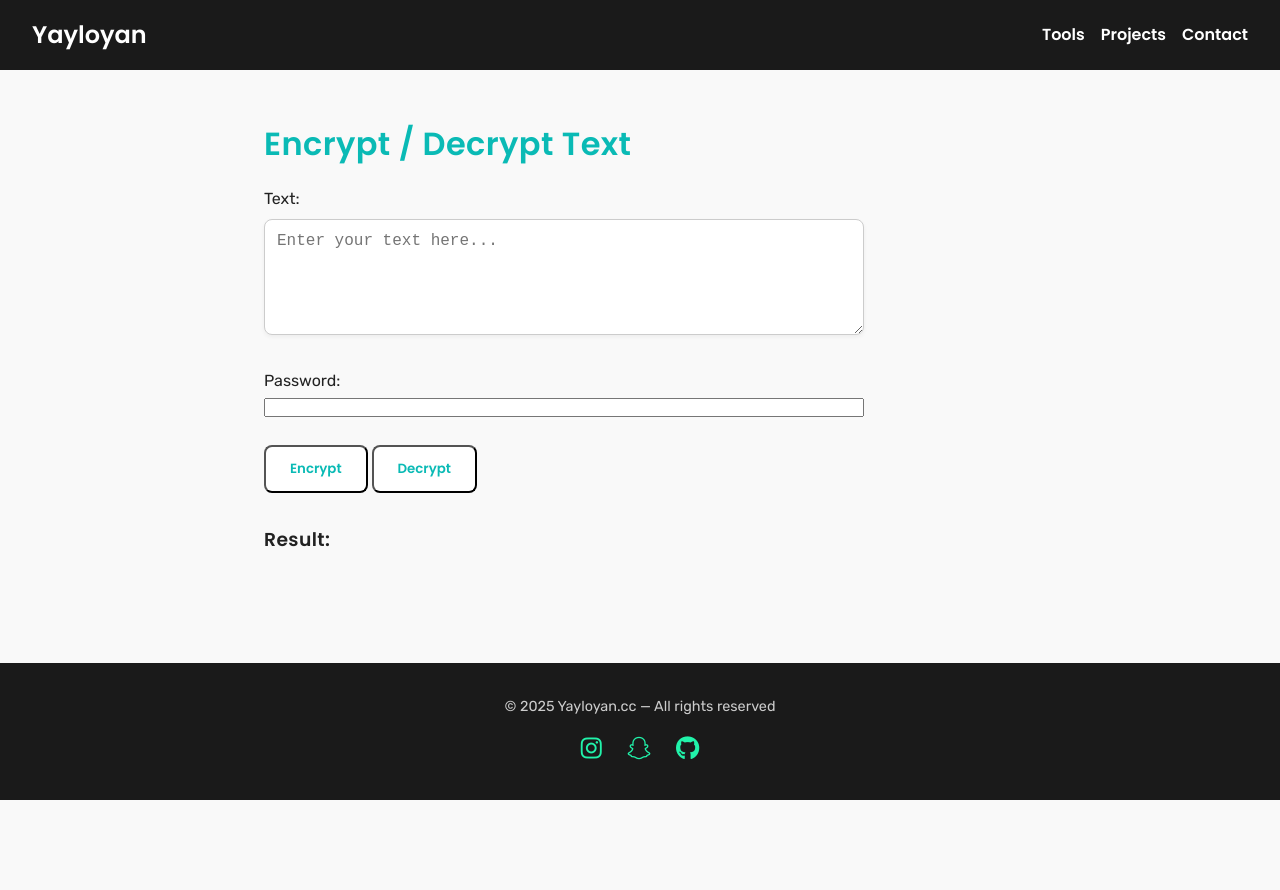
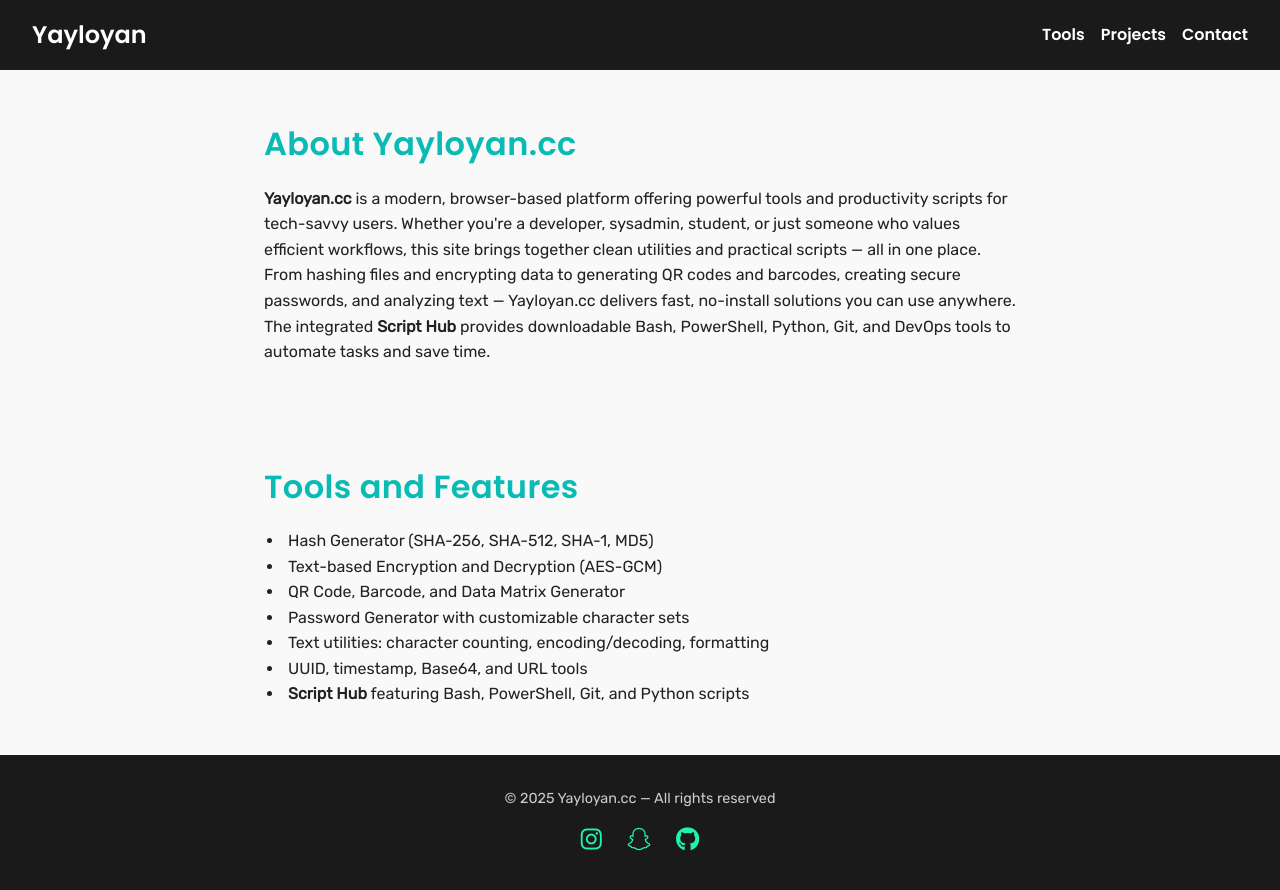
Before and after one commit to YayloyanErik/yayloyan.cc, a plain HTML site: page about.html in a window 1280 px wide. Before the commit the page ends 800 px from the top, so only its background shows below. Drawn offline with Linux system fonts and the light colour scheme; files whose address does not match are found by name.

Commit message:
Small fix

```diff
--- a/about.html
+++ b/about.html
@@ -3,7 +3,7 @@
 <head>
     <meta charset="UTF-8">
     <meta name="viewport" content="width=device-width, initial-scale=1.0">
-    <title>Encrypt / Decrypt – Yayloyan.cc</title>
+    <title>About – Yayloyan.cc</title>
     <link href="https://fonts.googleapis.com/css2?family=Poppins:wght@600&family=Rubik&display=swap" rel="stylesheet">
     <link rel="stylesheet" href="../style.css">
     <link rel="stylesheet" href="https://cdnjs.cloudflare.com/ajax/libs/font-awesome/6.5.2/css/all.min.css"/>
@@ -28,20 +28,27 @@
 </header>
 
 <main class="main">
-    <section class="section">
-        <h2>Encrypt / Decrypt Text</h2>
+    <section id="about" class="section">
+        <h2>About Yayloyan.cc</h2>
+        <p>
+            <strong>Yayloyan.cc</strong> is a modern, browser-based platform offering powerful tools and productivity scripts for tech-savvy users. Whether you're a developer, sysadmin, student, or just someone who values efficient workflows, this site brings together clean utilities and practical scripts — all in one place.
+        </p>
+        <p>
+            From hashing files and encrypting data to generating QR codes and barcodes, creating secure passwords, and analyzing text — Yayloyan.cc delivers fast, no-install solutions you can use anywhere. The integrated <strong>Script Hub</strong> provides downloadable Bash, PowerShell, Python, Git, and DevOps tools to automate tasks and save time.
+        </p>
+    </section>
 
-        <label for="plainText">Text:</label><br>
-        <textarea id="plainText" rows="5" placeholder="Enter your text here..."></textarea><br><br>
-
-        <label for="password">Password:</label><br>
-        <input type="password" id="password" style="width: 100%; max-width: 600px;"><br><br>
-
-        <button class="btn" onclick="encryptText()">Encrypt</button>
-        <button class="btn" onclick="decryptText()">Decrypt</button>
-
-        <h3 style="margin-top: 2rem;">Result:</h3>
-        <div id="result" style="word-wrap: break-word;"></div>
+    <section id="tools" class="section">
+        <h2>Tools and Features</h2>
+        <ul>
+            <li>Hash Generator (SHA-256, SHA-512, SHA-1, MD5)</li>
+            <li>Text-based Encryption and Decryption (AES-GCM)</li>
+            <li>QR Code, Barcode, and Data Matrix Generator</li>
+            <li>Password Generator with customizable character sets</li>
+            <li>Text utilities: character counting, encoding/decoding, formatting</li>
+            <li>UUID, timestamp, Base64, and URL tools</li>
+            <li><strong>Script Hub</strong> featuring Bash, PowerShell, Git, and Python scripts</li>
+        </ul>
     </section>
 </main>
 
```
Also changed, not shown: index.html (+1 -1 lines), tools/regex.html (+18 -1 lines).
